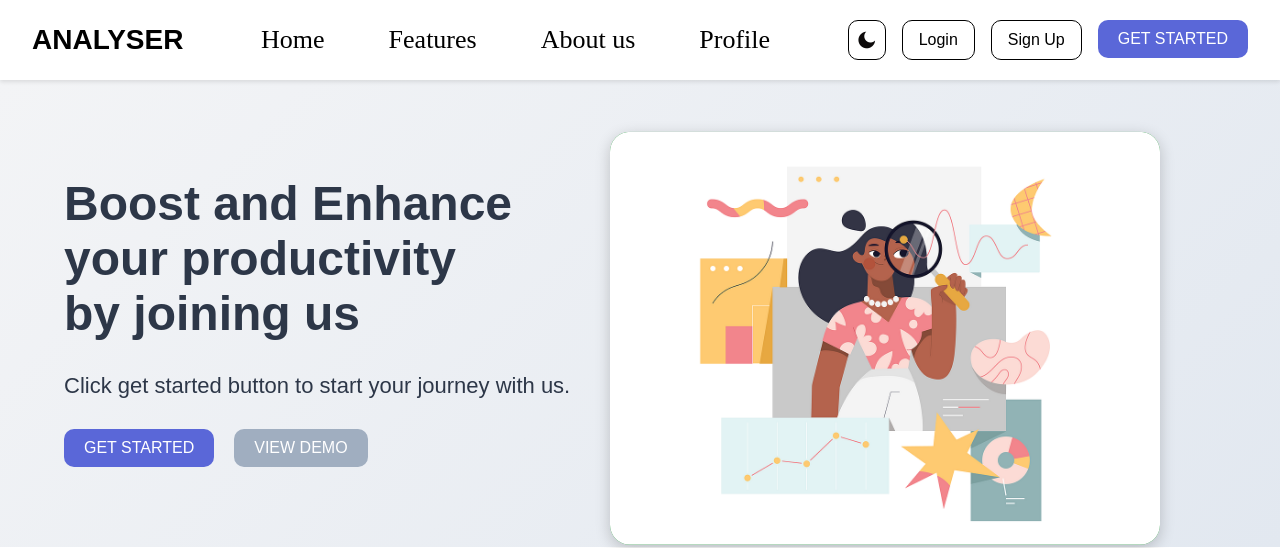
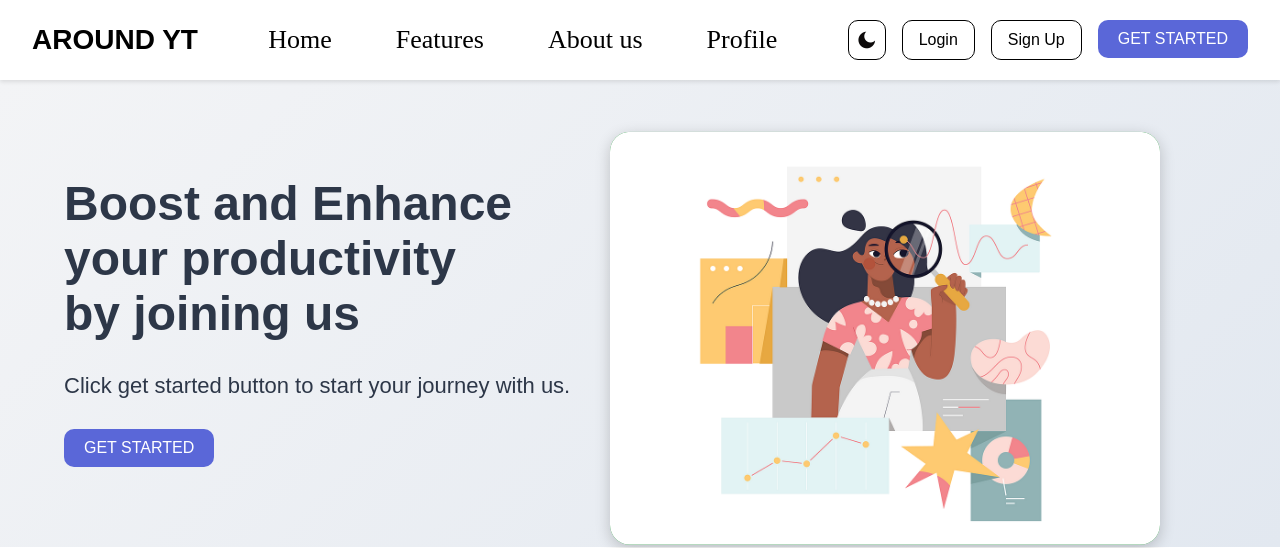
Before and after one commit to TejasDeshmukh13/Yt_sentiment-title-generation, a Flask app: page / in a window 1280 px wide; the page is wider, and only the part inside the window is pictured. Shown: the top 548 px of that part. Run offline with Flask 3, Linux system fonts and the light colour scheme; parts of the project's set-up code (start-up, migrations or seed data) failed here and were passed over; some libraries are stand-ins or nearby versions.

Commit message:
final changes

```diff
--- a/app.py
+++ b/app.py
@@ -24,8 +24,7 @@ import matplotlib.pyplot as plt
 import base64
 import matplotlib
 from matplotlib import font_manager
-import re
-from bs4 import BeautifulSoup
+
 from datetime import timedelta, datetime
 import pytz
 from transformers import pipeline
@@ -217,7 +216,7 @@ def forgot_password():
         If you didn't request this, feel free to ignore this email.
 
         Best regards,
-        Yt Analyser Team
+        Around YT Team
         """
 
         msg.html = f"""
@@ -226,7 +225,7 @@ def forgot_password():
         <a href="{reset_link}">Reset Password</a>
         <p>If you didn't request this, feel free to ignore this email.</p>
         <p>Best regards,</p>
-        <p>Yt Analyser Team</p>
+        <p>Around YT Team</p>
         <img src="cid:image1" alt="Reset Password" style="width: 600px; height: 600px;">
         """
 
--- a/templates/landing_page.html
+++ b/templates/landing_page.html
@@ -30,7 +30,7 @@
                 {% endwith %}
             </div>
             <div id="navbar">
-                <div id="logo">ANALYSER</div>
+                <div id="logo">AROUND YT</div>
 
                 <div id="nav-part1">
                     <ul>
@@ -62,7 +62,7 @@
 
                 <div id="buttons">
                     <a href="{{ url_for('get_started') }}"><button id="start-free-trial">GET STARTED</button></a>
-                    <button id="view-demo">VIEW DEMO</button>
+                    <!-- <button id="view-demo">VIEW DEMO</button> -->
                 </div>
             </div>
 
--- a/templates/page1.html
+++ b/templates/page1.html
@@ -15,7 +15,7 @@
                 <div id="logo-image">
                     <img src="https://plus.unsplash.com/premium_photo-1681487769650-a0c3fbaed85a?w=600&auto=format&fit=crop&q=60&ixlib=rb-4.0.3&ixid=M3wxMjA3fDB8MHxzZWFyY2h8OXx8YW5hbHlzaXN8ZW58MHx8MHx8fDA%3D" alt="logo">
                 </div>
-                <span class="logo_name">ANALYSER</span>
+                <span class="logo_name">AROUND YT</span>
             </div>
 
             <!-- Menu (home, profile, features, feedback) -->
```
Also changed, not shown: static/sentiment_pie_chart.png.
